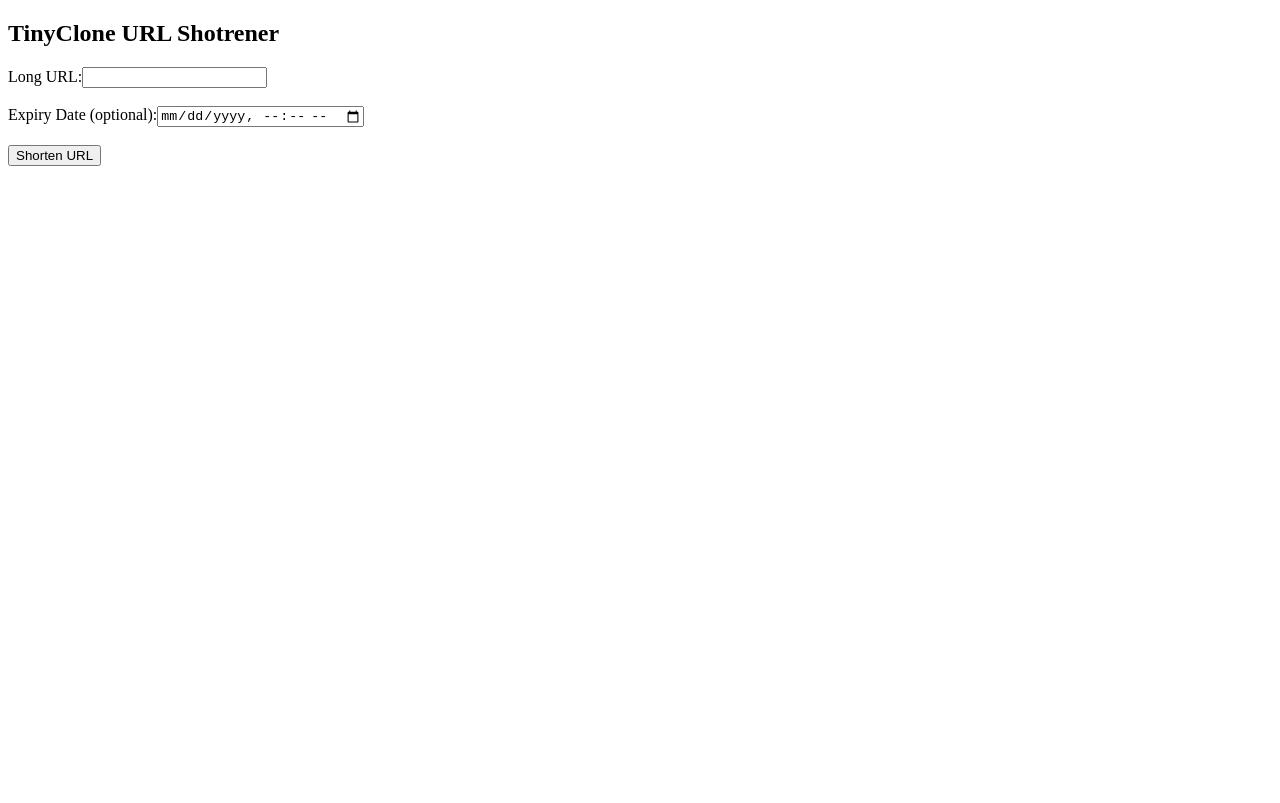
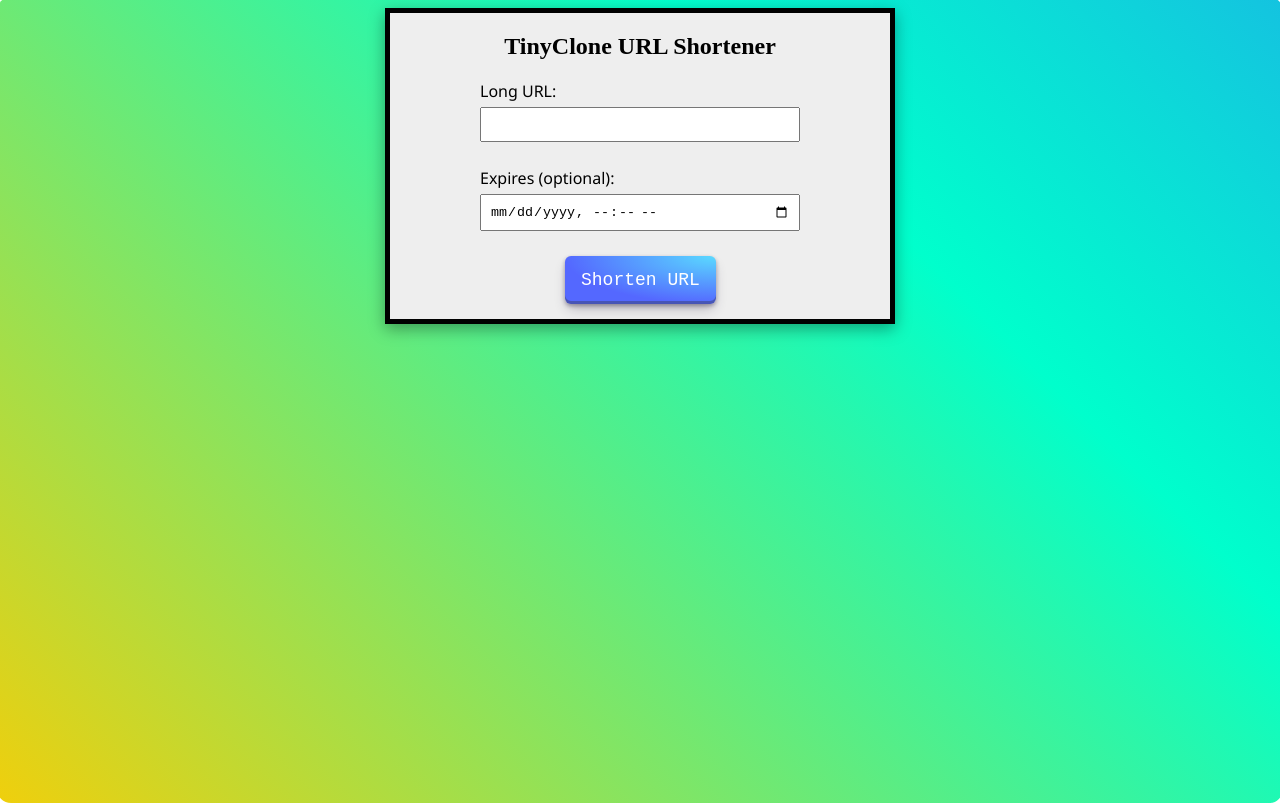
Before and after one commit to AmmarsCat8MyCode/tinyclone-ui, an Angular app: page / in a window 1280 px wide. Built offline with nearby package versions, Linux system fonts and the light colour scheme.

Commit message:
Beta v0.5

```diff
--- a/src/app/app.component.css
+++ b/src/app/app.component.css
@@ -0,0 +1,195 @@
+.parent {
+    display: flex;
+    flex-direction: column;
+    align-items: center;
+}
+
+@keyframes borderMove {
+    0% { background-position: 0% 50%; }
+    50% { background-position: 100% 50%; }
+    100% { background-position: 0% 50%; }
+}
+
+.sqr {
+    border: 5px solid black;
+    width: 500px;
+    margin: 0 auto;
+    box-shadow: rgba(0, 0, 0, 0.35) 0px 5px 15px;
+    background-color: #eeeeee;
+}
+
+.sqr::before {
+    content: "";
+    position: absolute;
+    inset: -3px;
+    border-radius: 14px;
+    background: linear-gradient(
+        45deg,
+        #ff0066,
+        #ffcc00,
+        #00ffcc,
+        #3366ff,
+        #ff0066
+    );
+    background-size: 300% 300%;
+    animation: borderMove 6s linear infinite;
+    z-index: -1;
+}
+
+header {
+    text-align: center;
+}
+
+label {
+    display: block;
+    margin-bottom: 5px;
+    font-family: 'Segoe UI', Tahoma, Geneva, Verdana, sans-serif;
+}
+
+input {
+    width: 300px;
+    padding: 8px;
+    margin-bottom: 10px;
+}
+
+
+
+.child {
+    margin-bottom: 15px;
+}
+
+.button-29 {
+  align-items: center;
+  appearance: none;
+  background-image: radial-gradient(100% 100% at 100% 0, #5adaff 0, #5468ff 100%);
+  border: 0;
+  border-radius: 6px;
+  box-shadow: rgba(45, 35, 66, .4) 0 2px 4px,rgba(45, 35, 66, .3) 0 7px 13px -3px,rgba(58, 65, 111, .5) 0 -3px 0 inset;
+  box-sizing: border-box;
+  color: #fff;
+  cursor: pointer;
+  display: inline-flex;
+  font-family: "JetBrains Mono",monospace;
+  height: 48px;
+  justify-content: center;
+  line-height: 1;
+  list-style: none;
+  overflow: hidden;
+  padding-left: 16px;
+  padding-right: 16px;
+  position: relative;
+  text-align: left;
+  text-decoration: none;
+  transition: box-shadow .15s,transform .15s;
+  user-select: none;
+  -webkit-user-select: none;
+  touch-action: manipulation;
+  white-space: nowrap;
+  will-change: box-shadow,transform;
+  font-size: 18px;
+}
+
+.button-29:focus {
+  box-shadow: #3c4fe0 0 0 0 1.5px inset, rgba(45, 35, 66, .4) 0 2px 4px, rgba(45, 35, 66, .3) 0 7px 13px -3px, #3c4fe0 0 -3px 0 inset;
+}
+
+.button-29:hover {
+  box-shadow: rgba(45, 35, 66, .4) 0 4px 8px, rgba(45, 35, 66, .3) 0 7px 13px -3px, #3c4fe0 0 -3px 0 inset;
+  transform: translateY(-2px);
+}
+
+.button-29:active {
+  box-shadow: #3c4fe0 0 3px 7px inset;
+  transform: translateY(2px);
+}
+.modal::backdrop {
+    background: rgba(0, 0, 0, 0.5);
+    backdrop-filter: blur(4px);
+}
+
+.modal {
+    border: none;
+    border-radius: 12px;
+    padding: 0;
+    width: 400px;
+    max-width: 90%;
+    animation: fadeIn 0.25s ease-out;
+}
+
+.modal-content {
+    padding: 25px;
+    background: white;
+    border-radius: 12px;
+    box-shadow: 0 15px 40px rgba(0, 0, 0, 0.2);
+}
+
+.modal-header {
+    display: flex;
+    justify-content: space-between;
+    align-items: center;
+    margin-bottom: 20px;
+}
+
+.modal-header h2 {
+    margin: 0;
+    font-size: 20px;
+}
+
+.close-btn {
+    background: none;
+    border: none;
+    font-size: 22px;
+    cursor: pointer;
+}
+
+.modal-body {
+    display: flex;
+    gap: 10px;
+    margin-bottom: 20px;
+}
+
+.short-url-input {
+    flex: 1;
+    padding: 10px;
+    border-radius: 6px;
+    border: 1px solid #ddd;
+    font-size: 14px;
+}
+
+.copy-btn {
+    background: #4a90e2;
+    color: white;
+    border: none;
+    padding: 10px 15px;
+    border-radius: 6px;
+    cursor: pointer;
+}
+
+.copy-btn:hover {
+    background: #357abd;
+}
+
+.primary-btn {
+    width: 100%;
+    padding: 10px;
+    background: #111;
+    color: white;
+    border: none;
+    border-radius: 6px;
+    cursor: pointer;
+}
+
+.primary-btn:hover {
+    background: #333;
+}
+
+@keyframes fadeIn {
+    from {
+        opacity: 0;
+        transform: translateY(-10px);
+    }
+    to {
+        opacity: 1;
+        transform: translateY(0);
+    }
+}
--- a/src/app/app.component.html
+++ b/src/app/app.component.html
@@ -1,25 +1,52 @@
-<h2>TinyClone URL Shotrener</h2>
-  <form [formGroup]="urlForm" (submit)="shorten()">
+<div class="sqr">
+  <header>
+    <h2>TinyClone URL Shortener</h2>
+  </header>
 
-    <div class="url">
+
+  <form class="parent" [formGroup]="urlForm" (submit)="shorten()">
+
+    <div class="child">
       <label for="url">Long URL:</label>
       <input type="text" id="url" formControlName="longUrl" required>
     </div>
 
-    <br>
 
-    <div class="exp">
-      <label for="expiry">Expiry Date (optional):</label>
+    <div class="child">
+      <label for="expiry">Expires (optional):</label>
       <input type="datetime-local" id="expiry" formControlName="timeLimit">
     </div>
 
-    <br>
-
-    <div class="button">
-      <button type="submit" class="primary">Shorten URL</button>
+    <div class="child">
+      <button id="open-modal-btn" type="submit" class="button-29">Shorten URL</button>
     </div>
 
+
   </form>
-  <br>
 
-  <a [href]="shortUrl">{{ shortUrl }}</a>
+<dialog id="result-modal" class="modal">
+  <div class="modal-content">
+
+    <div class="modal-header">
+      <h2>Your Short URL is Ready</h2>
+      <button class="close-btn" (click)="closeModal()">×</button>
+    </div>
+
+    <div class="modal-body">
+      <input
+        type="text"
+        [value]="shortUrl"
+        readonly
+        class="short-url-input"
+      >
+      <button class="copy-btn" (click)="copyToClipboard()">Copy</button>
+    </div>
+
+    <div class="modal-footer">
+      <button class="primary-btn" (click)="closeModal()">Done</button>
+    </div>
+
+  </div>
+</dialog>
+
+</div>
--- a/src/app/app.component.ts
+++ b/src/app/app.component.ts
@@ -23,6 +23,27 @@ export class AppComponent {
 
     shortUrl: string = '';
 
+
+    showModal() {
+      const openModalBtn = document.getElementById('open-modal-btn');
+      const closeModalBtn = document.getElementById('close-modal-btn');
+      const myModal = document.getElementById('result-modal') as HTMLDialogElement;
+
+      openModalBtn?.addEventListener('click', () => {
+        if (myModal) {
+          myModal.showModal();
+        }
+      });
+
+      closeModalBtn?.addEventListener('click', () => {
+        if (myModal) {
+          myModal.close();
+        }
+      });
+    }
+
+
+
     shorten() {
       const longUrl = this.urlForm.value.longUrl;
       const timeLimit = this.urlForm.value.timeLimit ? new Date(this.urlForm.value.timeLimit) : undefined;
@@ -30,14 +51,26 @@ export class AppComponent {
       this.dataService.generateURL(longUrl!, timeLimit).subscribe({
         next: (response) => {
           console.log('Shortened URL:', response);
+          this.showModal();
           this.shortUrl = response;
 
         },
-        error: (error) => {
-          console.error('Error generating short URL:', error);
+        error: (err) => {
+          console.error('Error generating short URL:', err);
+          this.shortUrl = err.error;
+          this.showModal();
         }
       });
     }
+
+    closeModal() {
+  const modal = document.getElementById('result-modal') as HTMLDialogElement;
+  modal.close();
+}
+
+copyToClipboard() {
+  navigator.clipboard.writeText(this.shortUrl);
+}
 
     redirect(event: Event) {
       event.preventDefault();
--- a/src/services/data.service.ts
+++ b/src/services/data.service.ts
@@ -22,7 +22,8 @@ export class DataService {
 
     return this.httpClient.get(`${this.apiUrl}URL/Generate`, {
       params,
-      responseType: 'text'
+      responseType: 'text' ,
+      withCredentials: true
     });
   }
 
```
